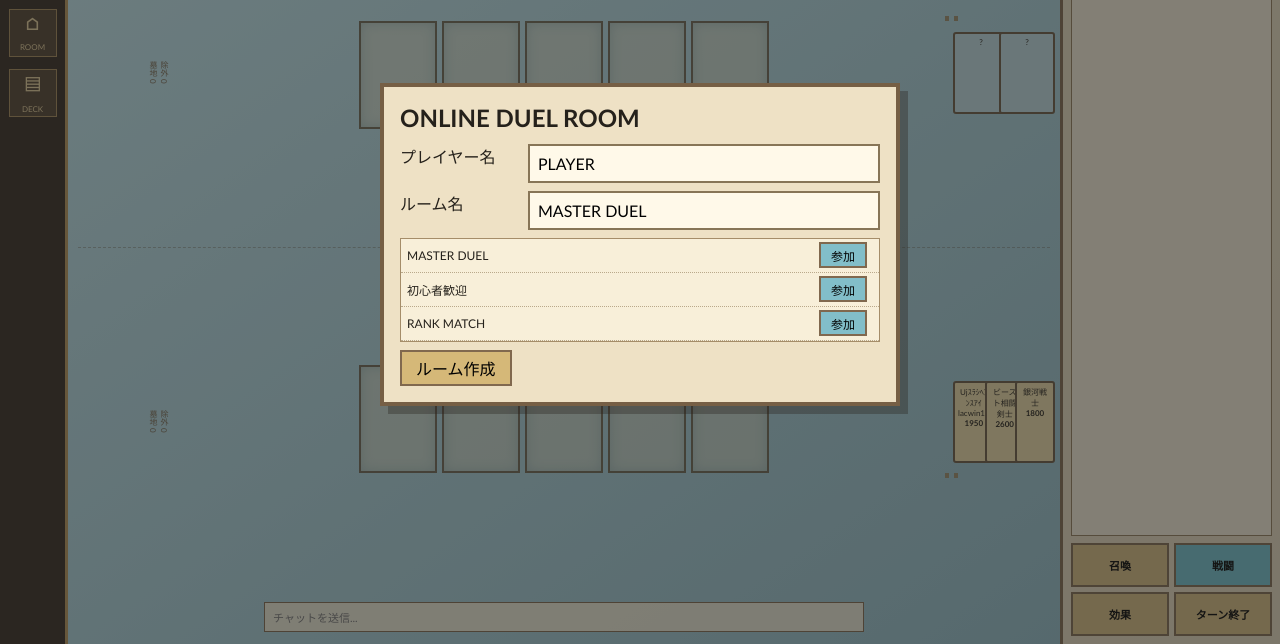
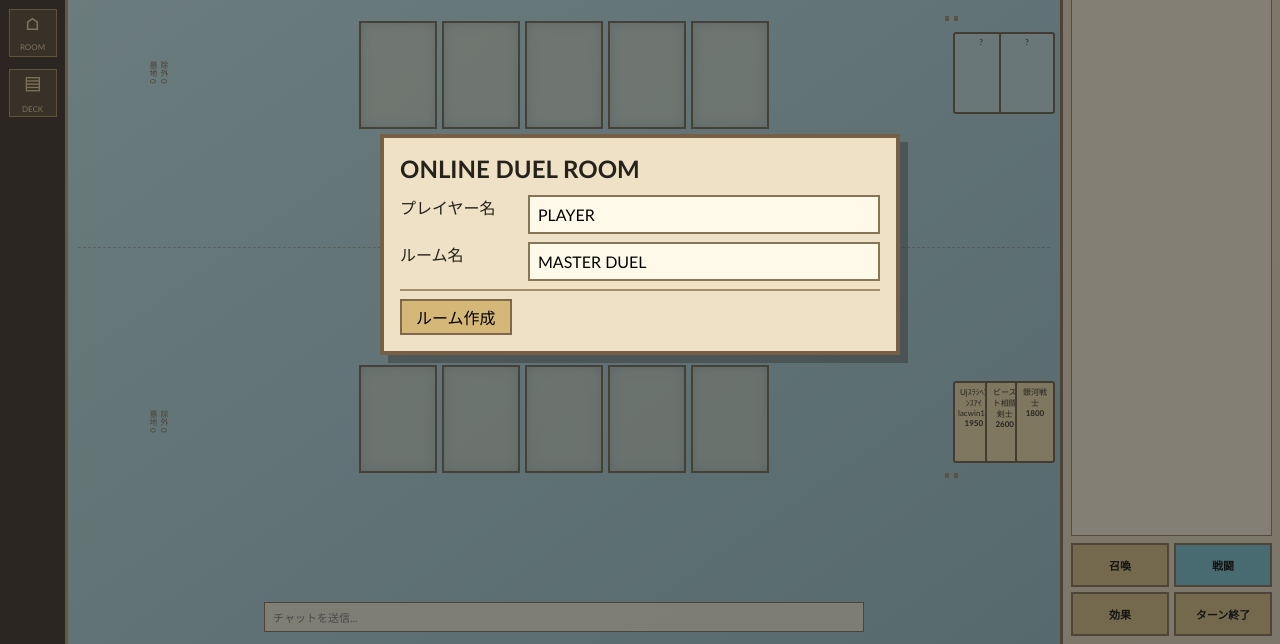
Before and after one commit to vem11no/PlayGround, a plain HTML site: page index.html in a window 1280 px wide. Shown: the part 156-800 px from the top of the page. Drawn offline with Linux system fonts and the light colour scheme.

Commit message:
Publish static build for issue #5
Run: 45114635196
Attempt: 1
Generation: 8
Source: b01b93ed664ca449336d40b1d8b3c30de1e9ddbb

```diff
--- a/index.html
+++ b/index.html
@@ -20,7 +20,7 @@ button,input{font:inherit}.app{height:100%;background:linear-gradient(145deg,#c9
 <div class="side own"><div class="grave">除外 0<br>墓地 0</div><div><div class="zones" id="ownZones"><div class="zone" data-i="0"></div><div class="zone" data-i="1"></div><div class="zone" data-i="2"></div><div class="zone" data-i="3"></div><div class="zone" data-i="4"></div></div><div class="extraRow"><div class="zone trap"></div><div class="zone trap"></div></div></div><div class="hand" id="hand"><div class="handcard" data-card="lac">Ujｽﾗｼﾍｱﾝｽｱｲlacwin11<br><b>1950</b></div><div class="handcard" data-card="beast">ビースト相闘剣士<br><b>2600</b></div><div class="handcard">銀河戦士<br><b>1800</b></div></div></div></section>
 <footer class="footer"><input class="chatline" id="chat" placeholder="チャットを送信..."></footer></main>
 <aside class="sidebar"><div class="tabs"><button class="on">ログ</button><button>デッキ</button><button>設定</button></div><div class="log" id="log"><p>ターン1。先攻プレイヤー。</p><p>デッキをシャッフルしました。</p></div><div class="commands"><button id="summonBtn">召喚</button><button id="attackBtn" class="primary">戦闘</button><button id="effectBtn">効果</button><button id="endBtn">ターン終了</button></div></aside>
-<div class="modal" id="modal"><div class="dialog"><h2>ONLINE DUEL ROOM</h2><div class="row"><label>プレイヤー名</label><input id="nameIn" value="PLAYER"></div><div class="row"><label>ルーム名</label><input id="roomIn" value="MASTER DUEL"></div><div class="roomlist" id="roomList"><div class="roomitem"><span>MASTER DUEL</span><button data-room="MASTER DUEL">参加</button></div><div class="roomitem"><span>初心者歓迎</span><button data-room="初心者歓迎">参加</button></div><div class="roomitem"><span>RANK MATCH</span><button data-room="RANK MATCH">参加</button></div></div><button class="start" id="onlineBtn">ルーム作成</button></div></div><div class="toast" id="toast"></div>
+<div class="modal" id="modal"><div class="dialog"><h2>ONLINE DUEL ROOM</h2><div class="row"><label>プレイヤー名</label><input id="nameIn" value="PLAYER"></div><div class="row"><label>ルーム名</label><input id="roomIn" value="MASTER DUEL"></div><div class="roomlist" id="roomList"></div><button class="start" id="onlineBtn">ルーム作成</button></div></div><div class="toast" id="toast"></div>
 </div>
 <script>
 let turn=1,phase='MAIN PHASE 1',lp=[8000,8000],selected=null,bonus=1950,enemyTurn=false;
```
Also changed, not shown: .omgithub/deployment.json.
